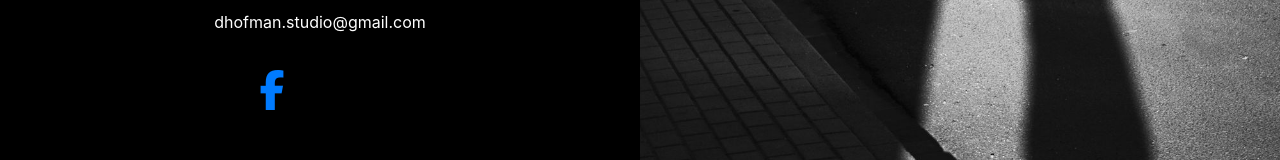
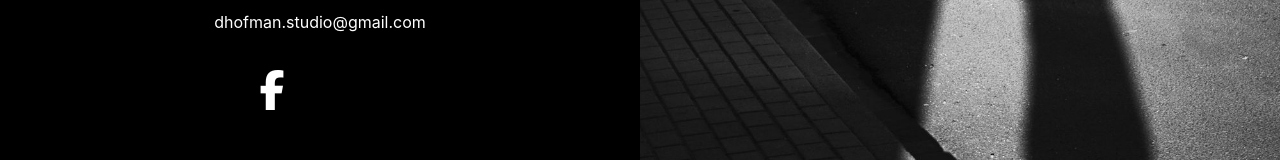
Before and after one commit to devhofman/studiountitled, a Vue app: page /contact in a window 1280 px wide. Shown: the part 402-562 px from the top of the page. Built offline with nearby package versions, Linux system fonts and the light colour scheme; some icons are missing.

Commit message:
social links

```diff
--- a/src/views/Contact.vue
+++ b/src/views/Contact.vue
@@ -11,8 +11,8 @@
                     </div>
                     <div class="row pt-5">
                         <div class="col-12 d-flex justify-content-center align-items-center">
-                            <a href="https://www.facebook.com/untitled.grafika/" class="fab fa-facebook-f px-5 icon-social"></a>
-                            <a href="https://www.instagram.com/untitled_studio.24/" class="fab fa-instagram-f px-5 icon-social"></a>
+                            <i class="fab fa-facebook-f px-5 icon-social" href="https://www.facebook.com/untitled.grafika/"></i>
+                            <i class="fab fa-instagram-f px-5 icon-social" href="https://www.instagram.com/untitled_studio.24/"></i>
                         </div>
                     </div>
                 </div>
```
